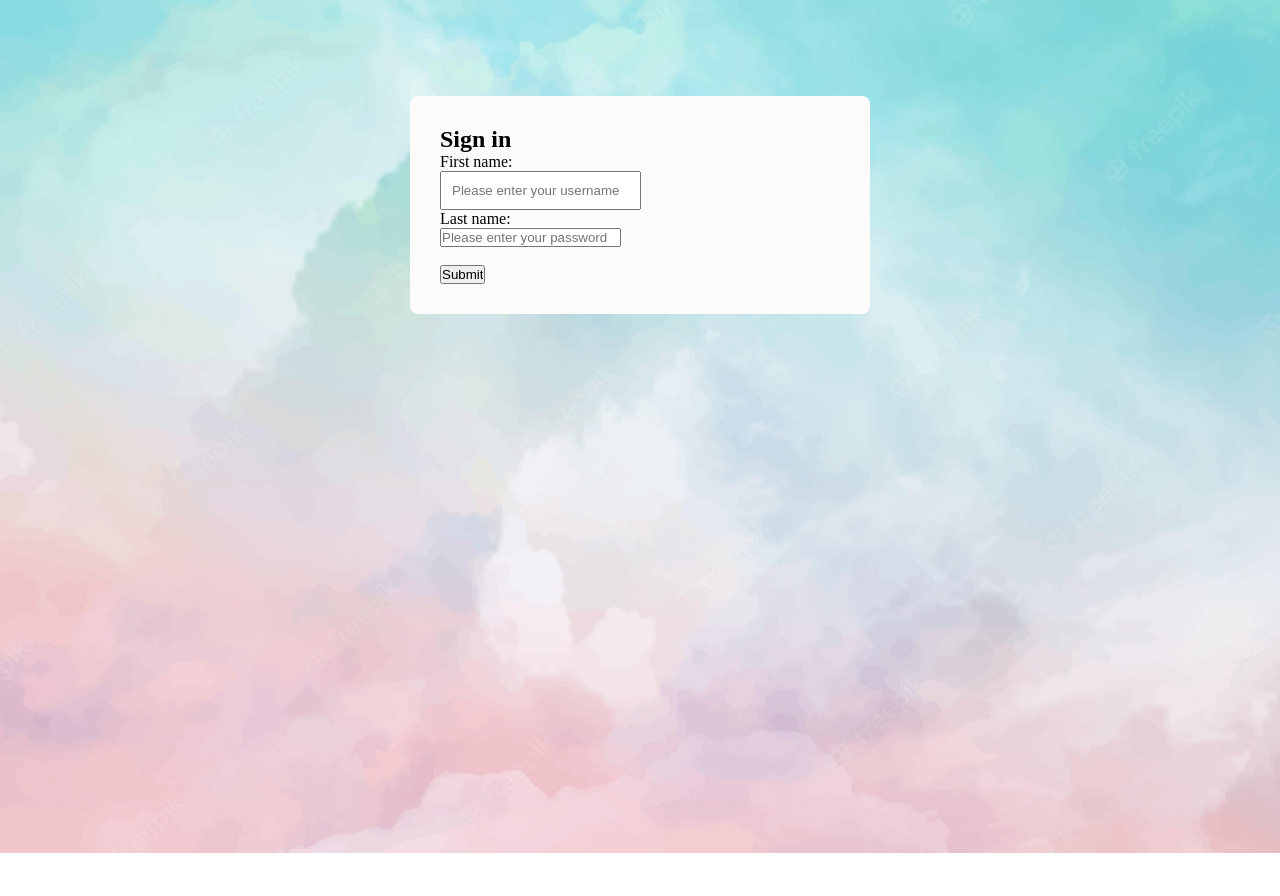
After one commit to ltgk03/Wcontest-Team2, a PHP site: page /adminLogin.html in a window 1280 px wide. The commit adds this page. Run offline with PHP 8.4, Linux system fonts and the light colour scheme.

Commit message:
giao diện đăng nhập

```diff
--- /dev/null
+++ b/adminLogin.html
@@ -0,0 +1,30 @@
+<!DOCTYPE html>
+<html lang="en">
+
+<head>
+    <meta charset="UTF-8">
+    <meta http-equiv="X-UA-Compatible" content="IE=edge">
+    <meta name="viewport" content="width=device-width, initial-scale=1.0">
+    <title>Document</title>
+    <link rel="stylesheet" href="./assets/css/adminLogin.css">
+</head>
+
+<body>
+    <div id="content">
+        <div id="login-content">
+            <h2> Sign in</h2>
+            <form action="">
+                <label for="admin-acc">First name:</label><br>
+                <input class="acc-form"type="text" id="admin-acc" name="admin-acc"
+                value="" placeholder="Please enter your username"><br>
+                <label for="admin-password">Last name:</label><br>
+                <input class="pass-form" type="text" id="admin-password" name="admin-password"
+                value="" placeholder="Please enter your password"><br><br>
+                <input type="submit" value="Submit">
+            </form>
+        </div>
+    </div>
+
+</body>
+
+</html>
--- /dev/null
+++ b/assets/css/adminLogin.css
@@ -0,0 +1,30 @@
+ * {
+     padding: 0;
+     margin: 0;
+     list-style: none;
+ }
+
+ html {
+     height: 100%;
+ }
+
+ body {
+     height: 100%;
+     margin: 0;
+     background: url("/assets/background-img/background.jpg") no-repeat top left /cover;
+
+ }
+
+#content {
+    position: relative;
+    width: 400px;
+    padding: 30px;
+    margin: 6rem auto;
+    background: #FCFBFA;
+    border-radius: 8px;
+
+}
+
+.acc-form, .admin-pass{
+    padding: 10px;
+}
--- a/assets/css/adminUI.css
+++ b/assets/css/adminUI.css
@@ -30,10 +30,11 @@
     color: #F7F7F7;
     border-radius: 20px;
     font-size: 0.9rem;
+    line-height: 8%;
 }
 
-.control-btn :hover {
-    background-color: #F7F7F7;
+.top-bar .control-btn:hover {
+    background-color: white;
     color: #FFC258;
     border: none;
 }
```
Also changed, not shown: adminUI.html (+23 -10 lines), index.html (+4 -5 lines), style.css (deleted, +0 -45 lines), assets/background-img/background.jpg (added).
